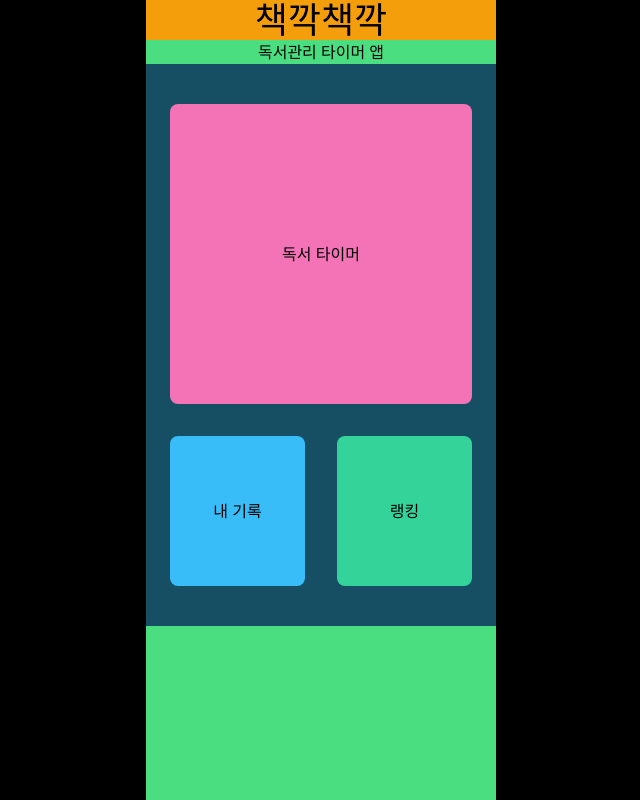
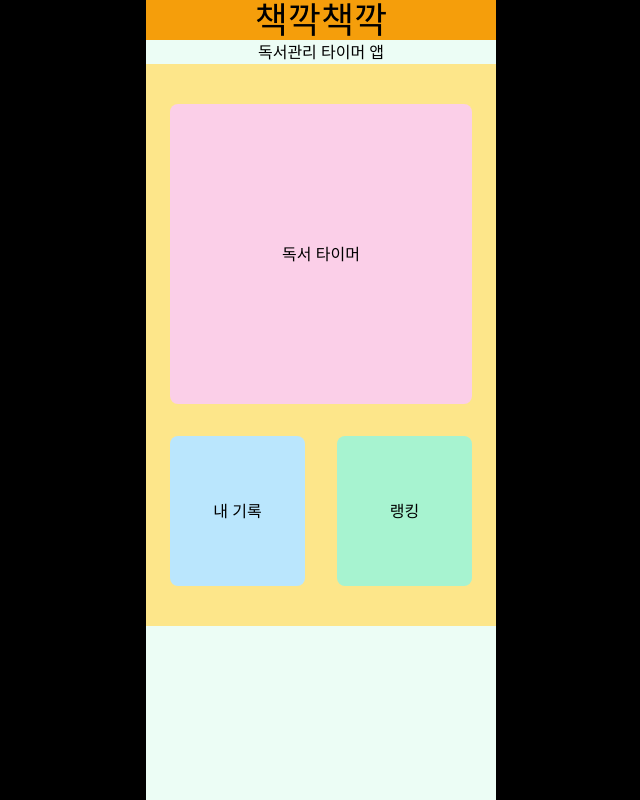
Before and after one commit to kwani6684/bookclock, a Next.js app: page / in a window 1280 px wide. Shown: the whole page, without its empty margins (319-959 px from the left). Built offline with nearby package versions, Linux system fonts and the light colour scheme.

Commit message:
Design: 전체적인 색 수정

```diff
--- a/src/app/components/timer/minusTimer.tsx
+++ b/src/app/components/timer/minusTimer.tsx
@@ -63,11 +63,7 @@ const MinusTimer = ({ timerTime }: TimeType) => {
 
   const stopTimer = () => {
     handleOffTimer()
-    confetti({
-      particleCount: 100, // 파티클 개수
-      spread: 70, // 퍼지는 각도
-      origin: { y: 0.6 }, // 시작 위치 조정
-    })
+    handleCompleteTimer()
     setTime(moment.duration(timerTime, 'seconds')) // 정지 시 초기 설정 시간으로 리셋합니다.
   }
 
--- a/src/app/components/timer/timerCircle.tsx
+++ b/src/app/components/timer/timerCircle.tsx
@@ -59,7 +59,7 @@ function TimerCircle() {
                 }}
                 transition={{ duration: 1 }}
                 className="absolute flex items-center
-                justify-center w-[300px] h-[150px] bg-green-400 bottom-0 z-30"
+                justify-center w-[300px] h-[150px] bg-emerald-50 bottom-0 z-30"
               >
                 <div className="text-center z-40">
                   <MinusTimer timerTime={angle.angle * 20} />
--- a/src/app/globals.css
+++ b/src/app/globals.css
@@ -4,6 +4,20 @@
 
 @layer components{
     .main-button-container {
-        @apply border-4 border-black bg-slate-300 rounded-lg px-6 py-3
+        @apply border-4 border-black bg-slate-300 rounded-lg px-6 py-3 hover:bg-slate-400
       }
+    .push-button{
+      @apply rounded-[5px] py-[3px] px-[7px]
+    }
 }
+
+@layer utilities {
+  .hide-scrollbar {
+    @apply overflow-auto;
+    &::-webkit-scrollbar {
+      display: none;
+    }
+    -ms-overflow-style: none;
+    scrollbar-width: none;
+  }
+}
--- a/src/app/layout.tsx
+++ b/src/app/layout.tsx
@@ -14,8 +14,8 @@ export default function RootLayout({
   return (
     <html lang="en">
       <body>
-        <div className="flex justify-center bg-black h-[100vh]">
-          <div className="justify-center w-[350px] bg-green-400  sm:w-full">
+        <div className="flex justify-center bg-black overflow-y-auto h-[100vh] ">
+          <div className="justify-center w-[350px] bg-emerald-50 overflow-y-auto hide-scrollbar sm:w-full">
             <NavBar />
             {children}
           </div>
--- a/src/app/page.tsx
+++ b/src/app/page.tsx
@@ -6,19 +6,19 @@ export default function Home() {
     <div className="flex-col justify-center">
       <div className="flex justify-center">독서관리 타이머 앱</div>
       {/* 벤또 그리드 */}
-      <div className="w-full px-6 py-10 bg-cyan-900">
+      <div className="w-full px-6 py-10 bg-amber-200">
         <div className="grid gap-x-8 gap-y-8 w-full grid-cols-2">
           {/* 타이머 */}
           <Link className="col-span-2" href={'/timer'}>
-            <Bento content="독서 타이머" color="bg-pink-400" height={300} />
+            <Bento content="독서 타이머" color="bg-pink-200" height={300} />
           </Link>
           {/* 내 기록  */}
           <Link className="col-span-1" href={'/logs'}>
-            <Bento content="내 기록" color="bg-sky-400" height={150} />
+            <Bento content="내 기록" color="bg-sky-200" height={150} />
           </Link>
           {/* 랭킹 */}
           <Link className="col-span-1" href={'/ranking'}>
-            <Bento content="랭킹" color="bg-emerald-400" height={150} />
+            <Bento content="랭킹" color="bg-emerald-200" height={150} />
           </Link>
         </div>
       </div>
```
